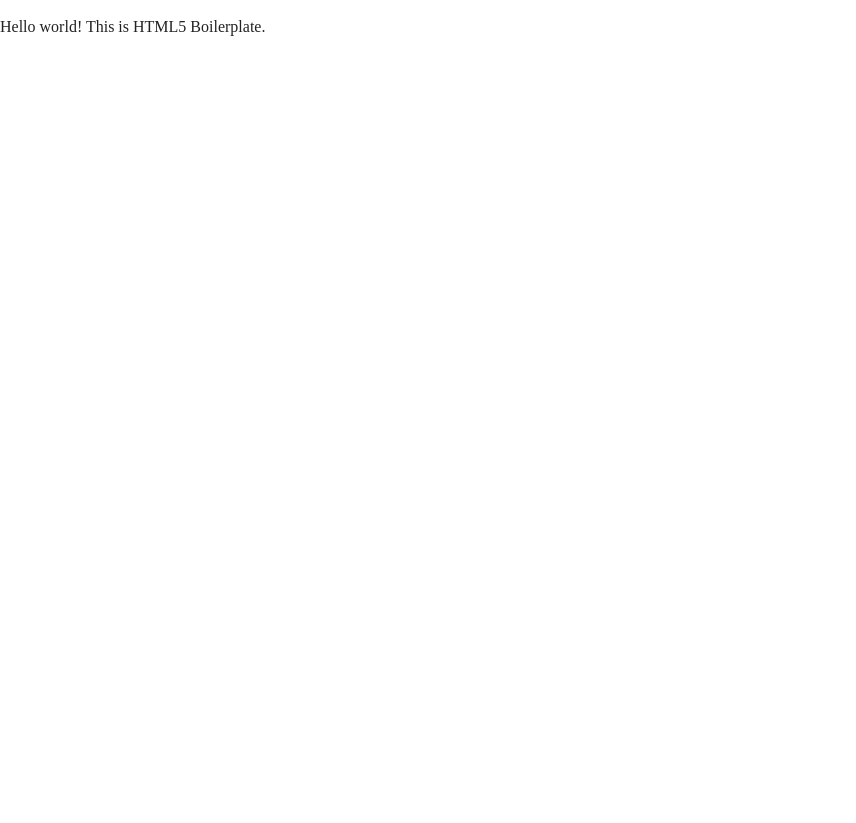
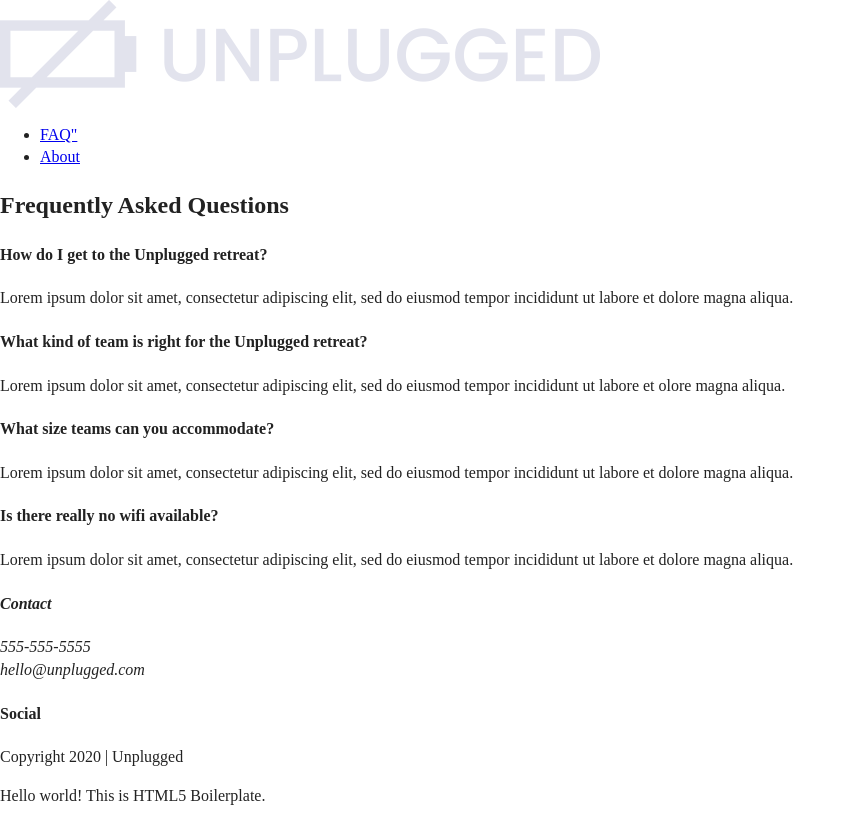
Before and after one commit to MandyHarmony/unplugged-retreat, a website: page faq/index.html in a window 1280 px wide. Shown: the whole page, without its empty margins (0-856 px from the left). Before the commit the page ends 800 px from the top, so only its background shows below. Drawn offline with Linux system fonts and the light colour scheme.

Commit message:
Added HTML to faq page

```diff
--- a/faq/index.html
+++ b/faq/index.html
@@ -24,6 +24,87 @@
 
 <body>
 
+  <header>
+    <div class="content-wrapper">
+      <a href="#">
+        <img src="../img/unpluggedlogo.png" alt="unplugged logo">
+      </a>
+      <div class="header-divider"></div>
+      <nav>
+        <ul>
+          <li><a href="index.html">FAQ"</a></li>
+          <li><a href="../about/index.html" target="_blank">About</a></li>
+        </ul>
+      </nav>
+    </div>
+  </header>
+
+  <main class="faq">
+    <div class="content-wrapper">
+      <h2>Frequently Asked Questions</h2>
+      <div class="faq-content">
+        <h4>How do I get to the Unplugged retreat?</h4>
+        <p>
+        Lorem ipsum dolor sit amet, consectetur adipiscing elit, sed do eiusmod tempor incididunt ut labore et
+        dolore magna aliqua.
+        </p>
+      </div>
+      <div class="faq-content">
+        <h4>What kind of team is right for the Unplugged retreat?</h4>
+        <p>
+        Lorem ipsum dolor sit amet, consectetur adipiscing elit, sed do eiusmod tempor incididunt ut labore et
+        olore magna aliqua.
+        </p>
+      </div>
+      <div class="faq-content">
+        <h4>What size teams can you accommodate?</h4>
+        <p>
+        Lorem ipsum dolor sit amet, consectetur adipiscing elit, sed do eiusmod tempor incididunt ut labore et
+        dolore magna aliqua.
+        </p>
+      </div>
+      <div class="faq-content">
+        <h4>Is there really no wifi available?</h4>
+        <p>
+        Lorem ipsum dolor sit amet, consectetur adipiscing elit, sed do eiusmod tempor incididunt ut labore et
+        dolore magna aliqua.
+        </p>
+      </div>
+    </div> <!--- faq content wrapper ends -->
+</main>
+
+  <footer>
+    <div class="content-wrapper">
+      <div class="footer-content">
+        <address class="contact">
+          <h4>Contact</h4>
+          <p>
+            555-555-5555<br>
+            hello@unplugged.com
+          </p>
+        </address>
+        <div class="social">
+          <h4>Social</h4>
+          <div class="social-icons">
+              <p>
+                <a href="http://facebook.com/yoursite" target="_blank"></a>
+              </p>
+              <p>
+                <a href="http://twitter.com/yoursite" target="_blank"></a>
+              </p>
+              <p>
+                <a href="http://instagram.com/yoursite" target="_blank"></a>
+              </p>
+          </div>
+        </div>
+      </div> <!--- footer content ends --->
+    </div> <!-- footer content-wrapper ends -->
+
+    <div class="copyright">
+      <p>Copyright 2020  |  Unplugged</p>
+    </div>
+  </footer>
+
   <!-- Add your site or application content here -->
   <p>Hello world! This is HTML5 Boilerplate.</p>
   <script src="../js/vendor/modernizr-3.11.2.min.js"></script>
```
